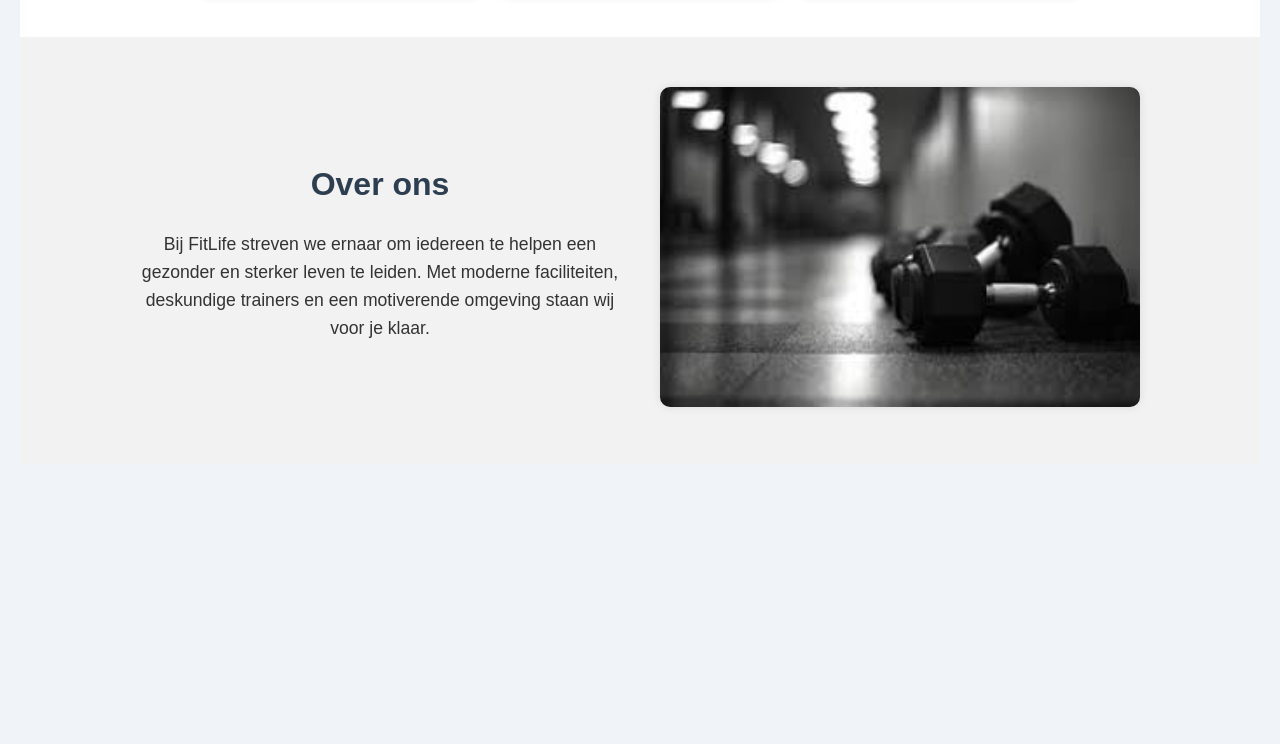
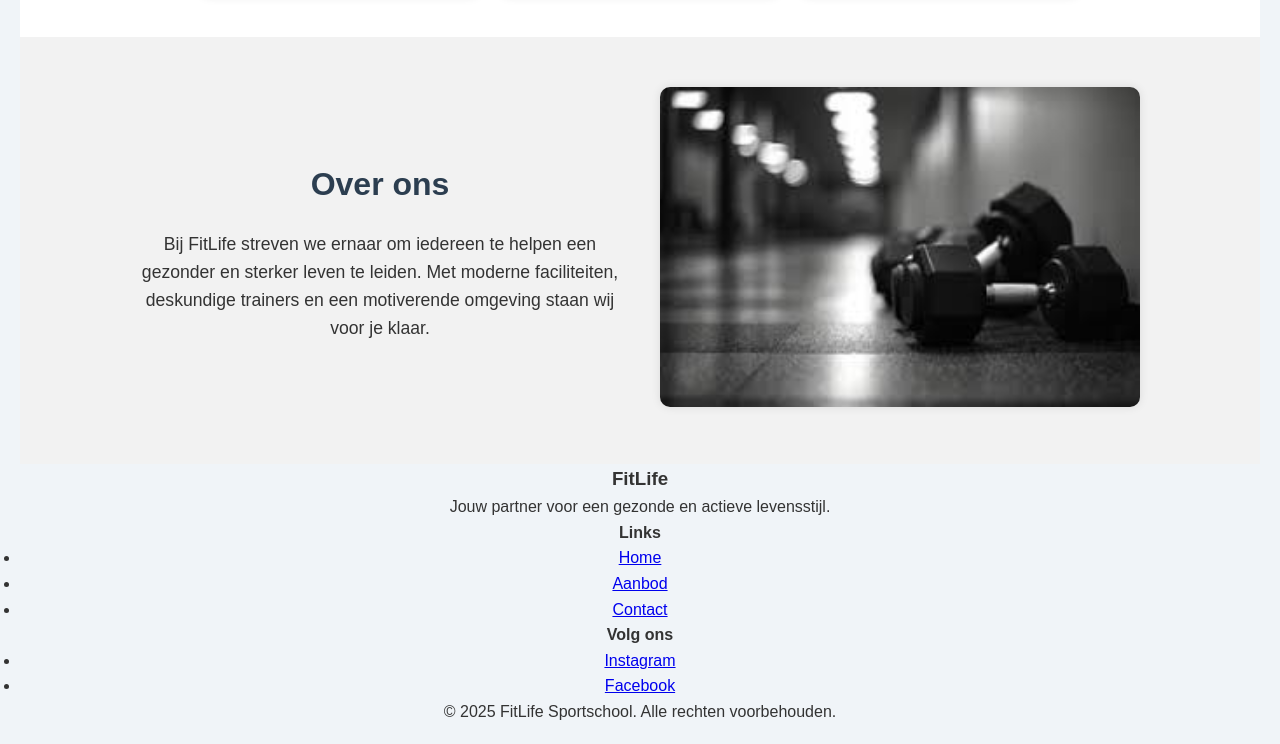
Before and after one commit to ErioedMilano/FitLife-Gym, a plain HTML site: page index.html in a window 1280 px wide. Shown: the part 1523-2267 px from the top of the page. Before the commit the page ends 2007 px from the top, so only its background shows below. Drawn offline with Linux system fonts and the light colour scheme.

Commit message:
update footer html

```diff
--- a/index.html
+++ b/index.html
@@ -12,7 +12,7 @@
         <h1>FitLife Gym</h1>
     </header>
     <!-- Welkomstsectie -->
-    <section class="welcome-section">
+    <section class="welcome-section" id="home">
         <h2>Welkom bij FitLife</h2>
         <p>De plek voor kracht, cardio en community!</p>
         <a href="#aanbod" class="btn">Bekijk ons aanbod</a>
@@ -63,5 +63,33 @@
             </div>
         </div>
     </section>
+    <footer class="footer">
+        <div class="footer-container">
+
+            <div class="footer-box">
+                <h3>FitLife</h3>
+                <p>Jouw partner voor een gezonde en actieve levensstijl.</p>
+            </div>
+
+            <div class="footer-box">
+                <h4>Links</h4>
+                <ul>
+                    <li><a href="#home">Home</a></li>
+                    <li><a href="#aanbod">Aanbod</a></li>
+                    <li><a href="#overons">Contact</a></li>
+                </ul>
+            </div>
+            <div class="footer-box">
+                <h4>Volg ons</h4>
+                <ul>
+                    <li><a href="#">Instagram</a></li>
+                    <li><a href="#">Facebook</a></li>
+                </ul>
+            </div>
+        </div>
+        <div class="footer-bottom">
+            <p>&copy; 2025 FitLife Sportschool. Alle rechten voorbehouden.</p>
+        </div>
+    </footer>
 </body>
 </html>
```
